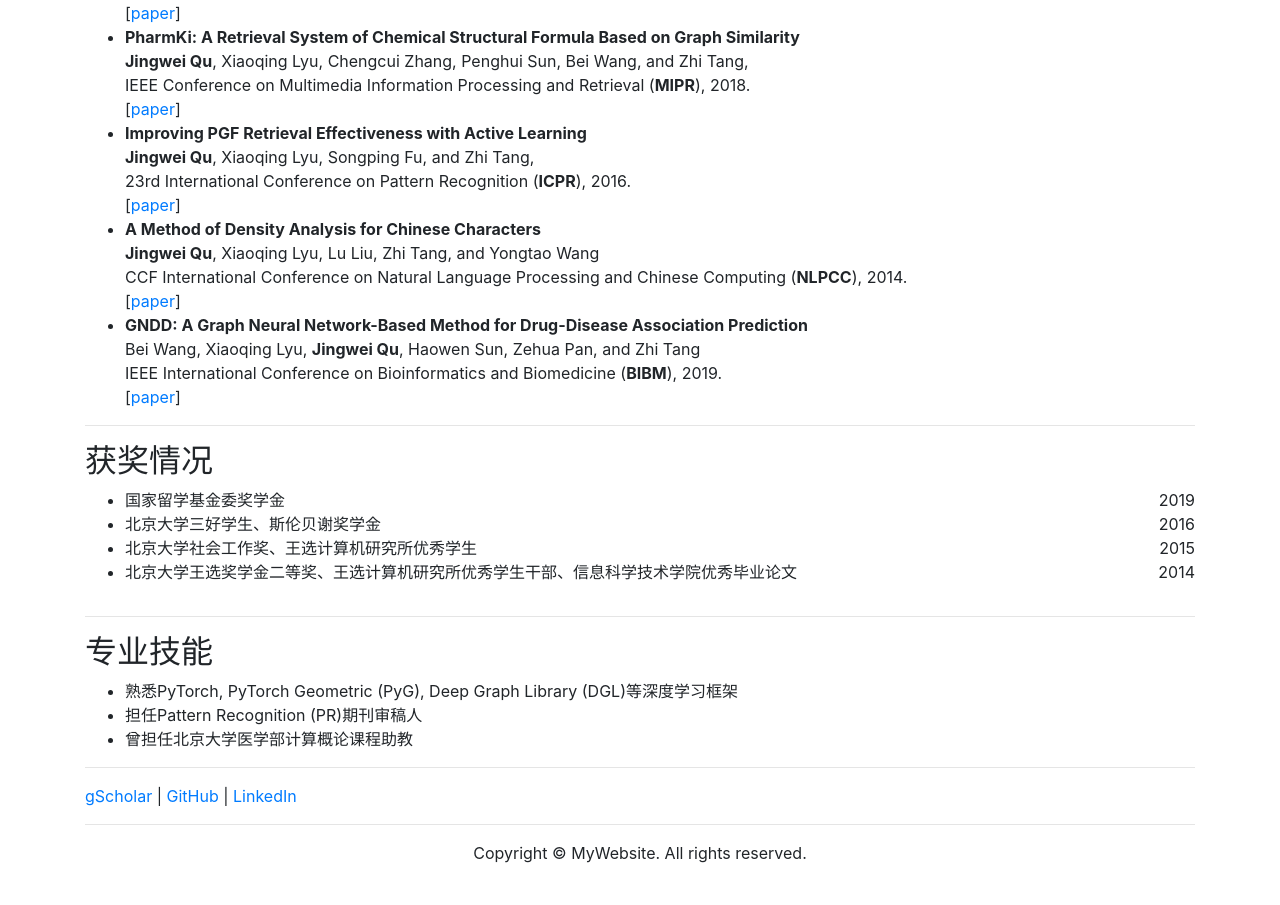
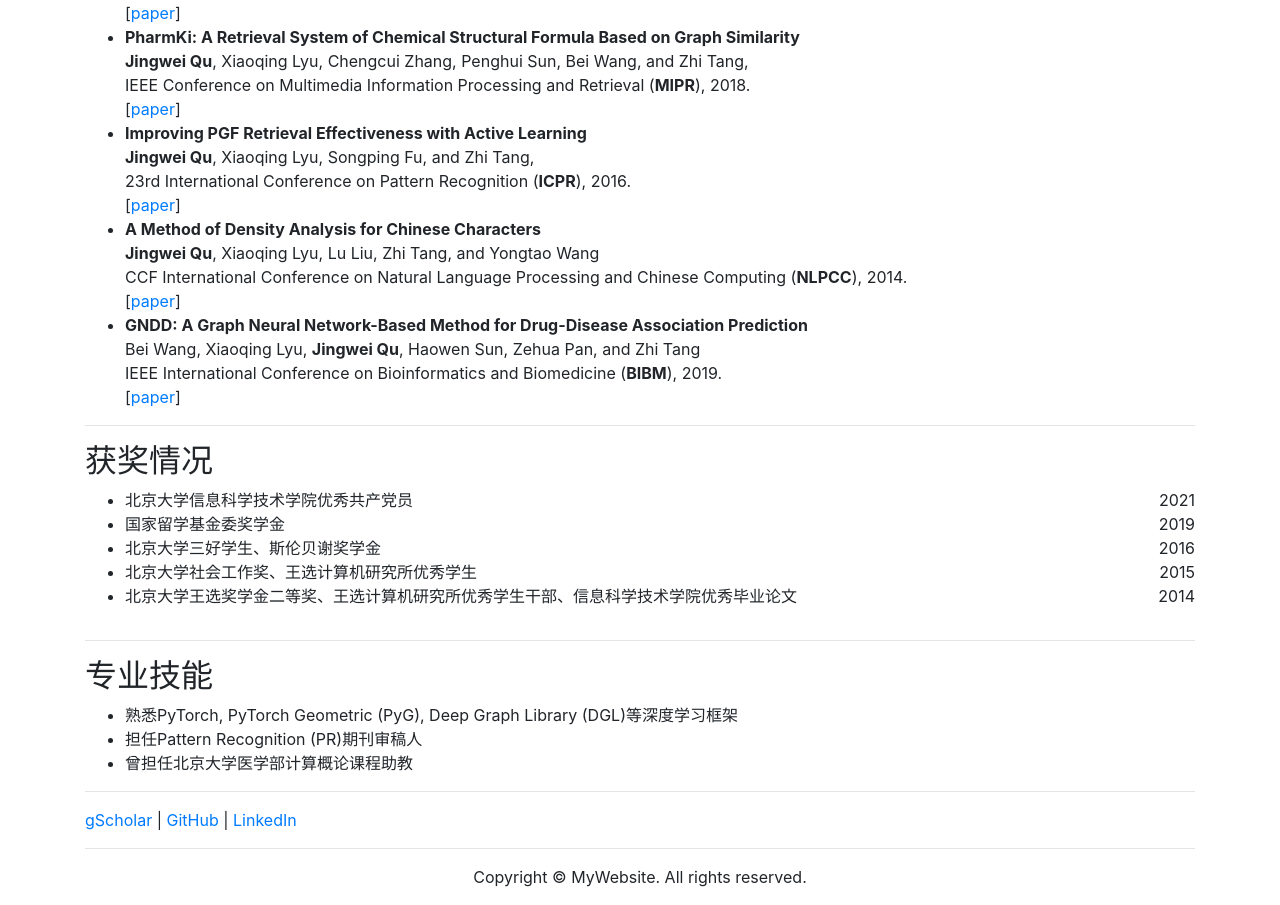
Before and after one commit to bestwei/bestwei.github.io, a plain HTML site: page index.html in a window 1280 px wide. Shown: the part 1524-2429 px from the top of the page. Before the commit the page ends 2405 px from the top, so only its background shows below. Drawn offline with Linux system fonts and the light colour scheme.

Commit message:
Update awards

```diff
--- a/index.html
+++ b/index.html
@@ -160,6 +160,7 @@
 		<div class="row">
 			<div class="col-10">
 				<ul>
+                    <li>北京大学信息科学技术学院优秀共产党员</li>
 					<li>国家留学基金委奖学金</li>
 					<li>北京大学三好学生、斯伦贝谢奖学金</li>
 					<li>北京大学社会工作奖、王选计算机研究所优秀学生</li>
@@ -168,6 +169,7 @@
 			</div>
 			<div class="col-2">
 				<ul class="text-right" type=none>
+                    <li>2021</li>
 					<li>2019</li>
 					<li>2016</li>
 					<li>2015</li>
```
